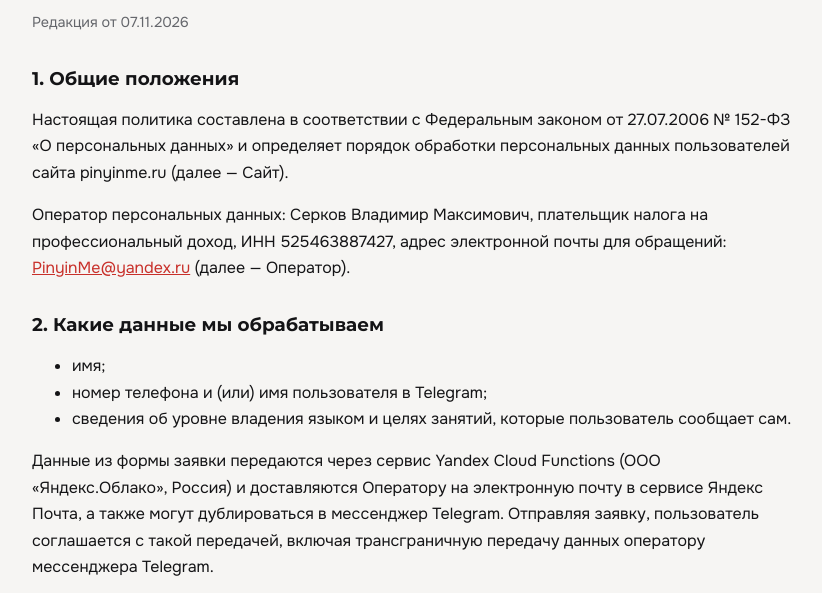
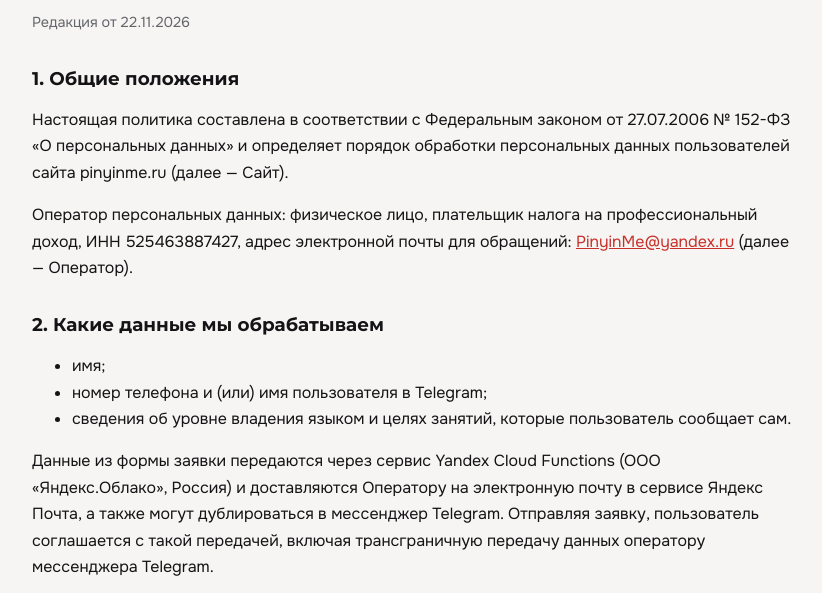
Before and after one commit to vladiik1080/pinyinme, a plain HTML site: page privacy.html in a window 1280 px wide. Shown: the part 178-771 px from the top of the page, without its empty margins (228-1050 px from the left). Drawn offline with Linux system fonts and the light colour scheme.

Commit message:
Remove owner's full name from footer and privacy policy
Co-Authored-By: Claude Opus 5.5 <noreply@anthropic.com>
Claude-Session: https://claude.ai/code/session_01PpQs3BDusWq1VjRRNaC1nL

```diff
--- a/privacy.html
+++ b/privacy.html
@@ -27,11 +27,11 @@ a{color:var(--red)}
 <main>
   <a class="back" href="/">← pinyinme.ru</a>
   <h1>Политика в отношении обработки персональных данных</h1>
-  <p class="muted">Редакция от 07.11.2026</p>
+  <p class="muted">Редакция от 22.11.2026</p>
 
   <h2>1. Общие положения</h2>
   <p>Настоящая политика составлена в соответствии с Федеральным законом от 27.07.2006 № 152-ФЗ «О персональных данных» и определяет порядок обработки персональных данных пользователей сайта pinyinme.ru (далее — Сайт).</p>
-  <p>Оператор персональных данных: Серков Владимир Максимович, плательщик налога на профессиональный доход, ИНН 525463887427, адрес электронной почты для обращений: <a href="mailto:PinyinMe@yandex.ru">PinyinMe@yandex.ru</a> (далее — Оператор).</p>
+  <p>Оператор персональных данных: физическое лицо, плательщик налога на профессиональный доход, ИНН 525463887427, адрес электронной почты для обращений: <a href="mailto:PinyinMe@yandex.ru">PinyinMe@yandex.ru</a> (далее — Оператор).</p>
 
   <h2>2. Какие данные мы обрабатываем</h2>
   <ul>
```
Also changed, not shown: index.html (+1 -1 lines).
